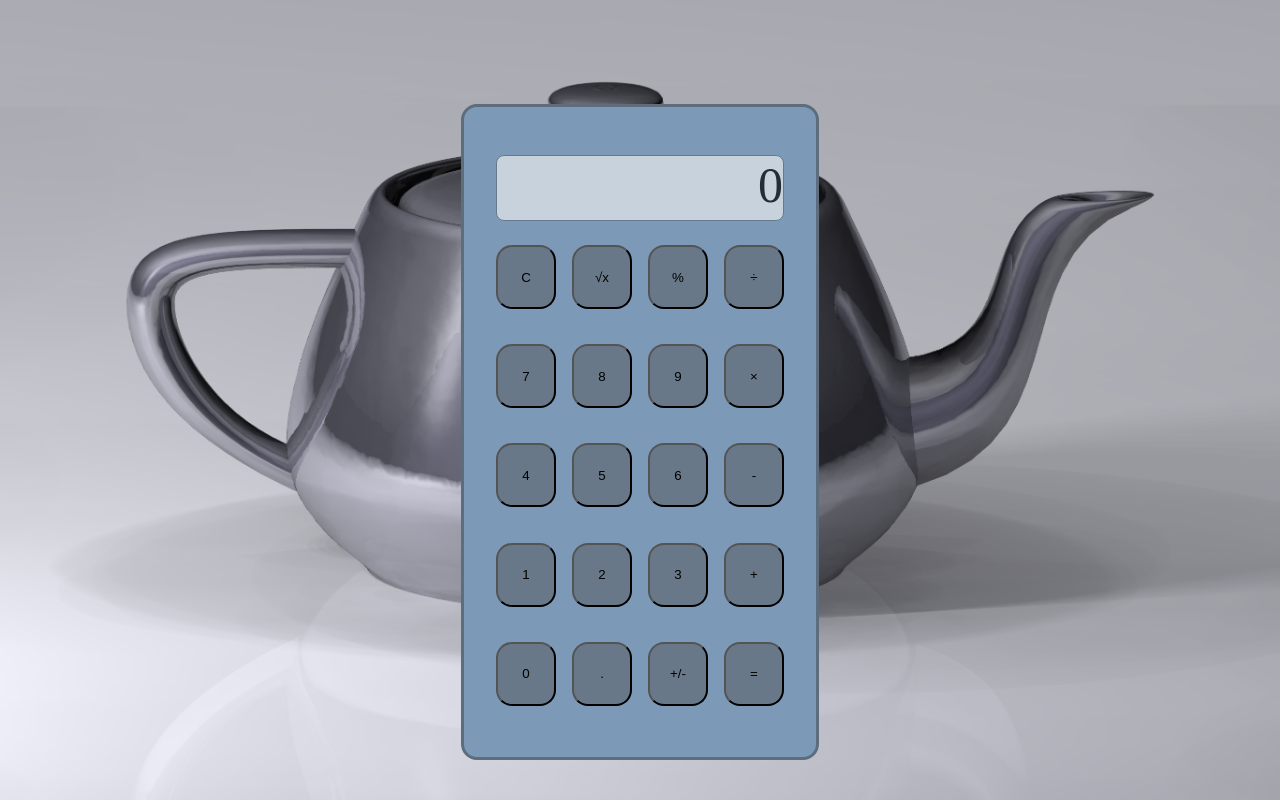
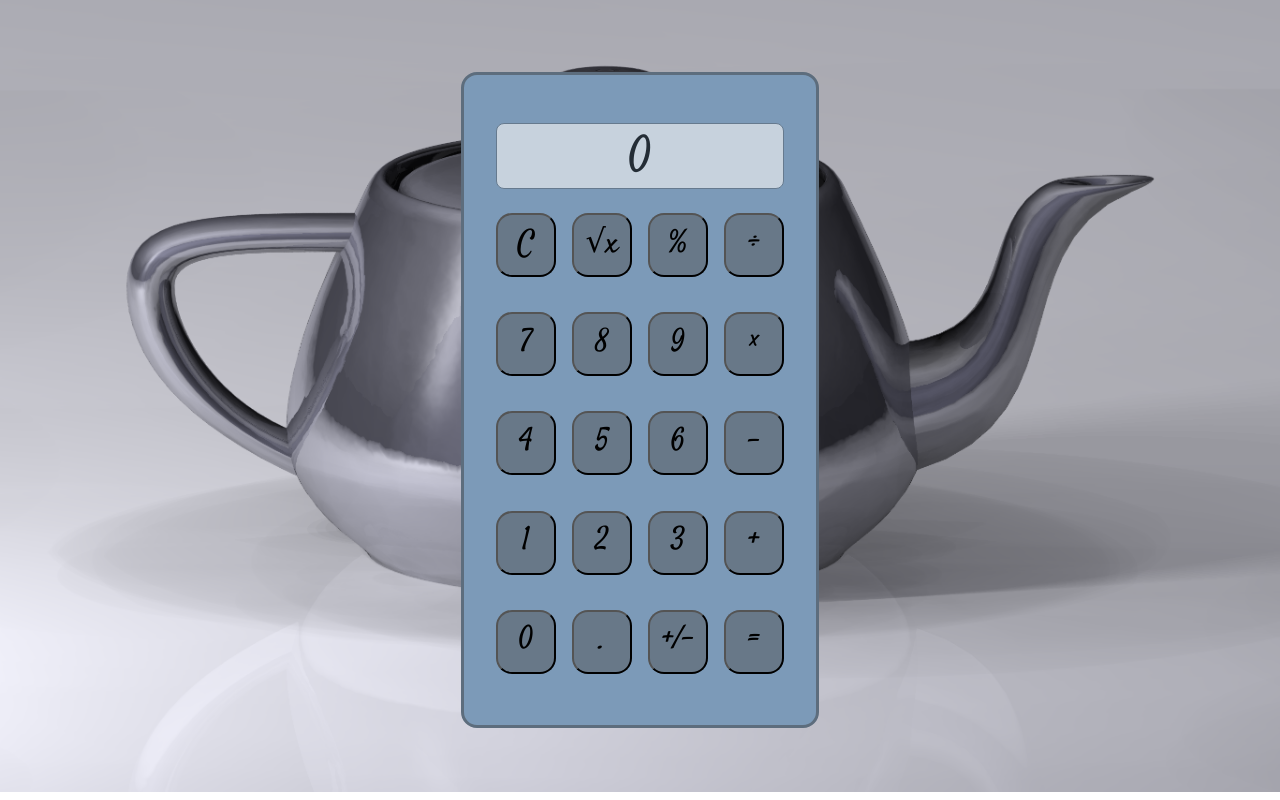
Before and after one commit to chri-ss/Calculator, a plain HTML site: page index.html in a window 1280 px wide. Drawn offline with Linux system fonts and the light colour scheme.

Commit message:
Add styling

```diff
--- a/style.css
+++ b/style.css
@@ -1,3 +1,5 @@
+@import url('https://fonts.googleapis.com/css2?family=Satisfy&display=swap');
+
 body {
     height: 100%;
     display: grid;
@@ -10,7 +12,7 @@ body {
 }
 
 .header {
-    padding: 3rem;
+    padding: 2rem;
 }
 
 .button-container {
@@ -28,6 +30,8 @@ button {
     height: 4rem;
     border-radius:  1rem;
     background-color: #687888;
+    font-family: 'Satisfy', cursive;
+    font-size: 2rem;
 }
 
 .container {
@@ -49,4 +53,6 @@ p {
     margin-top: 1rem;
     background-color:#E7EBEE;
     opacity: 0.7;
+    font-family: 'Satisfy', cursive;
+    text-align: center;
 }
```
